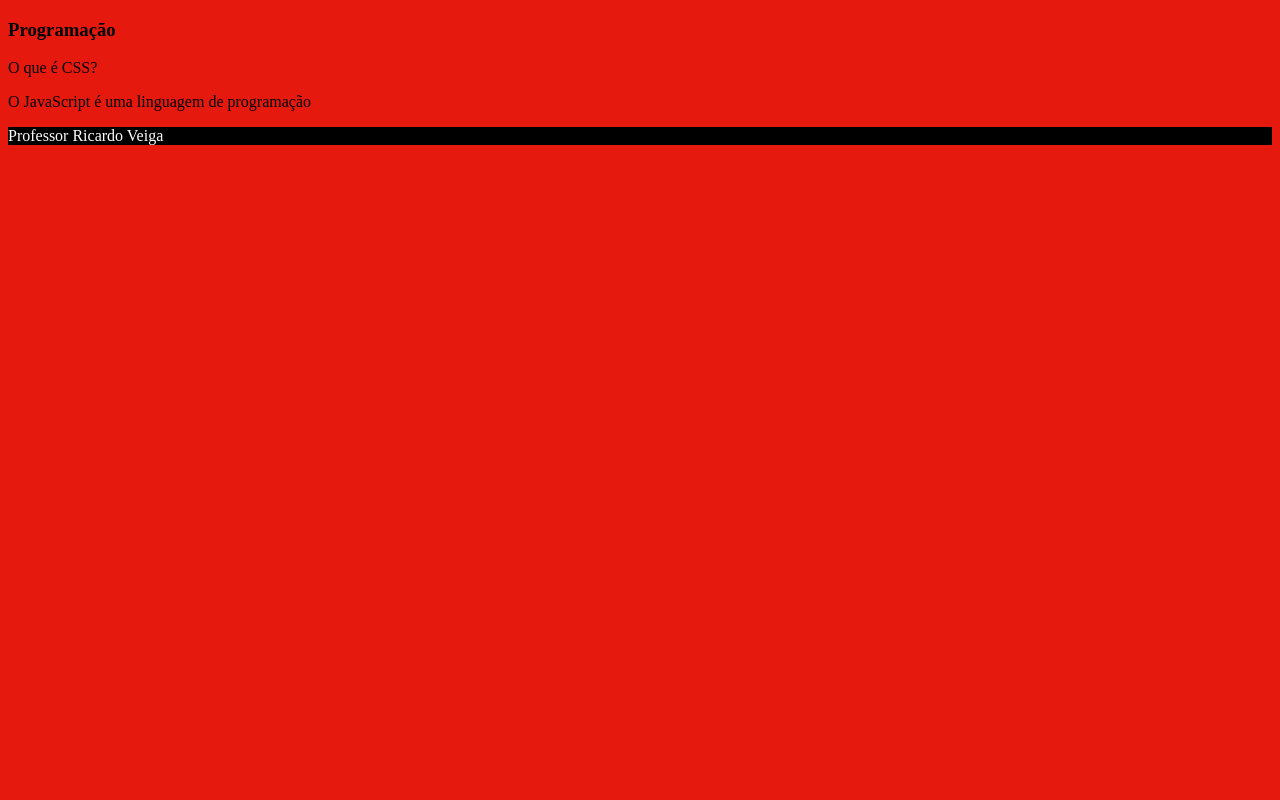
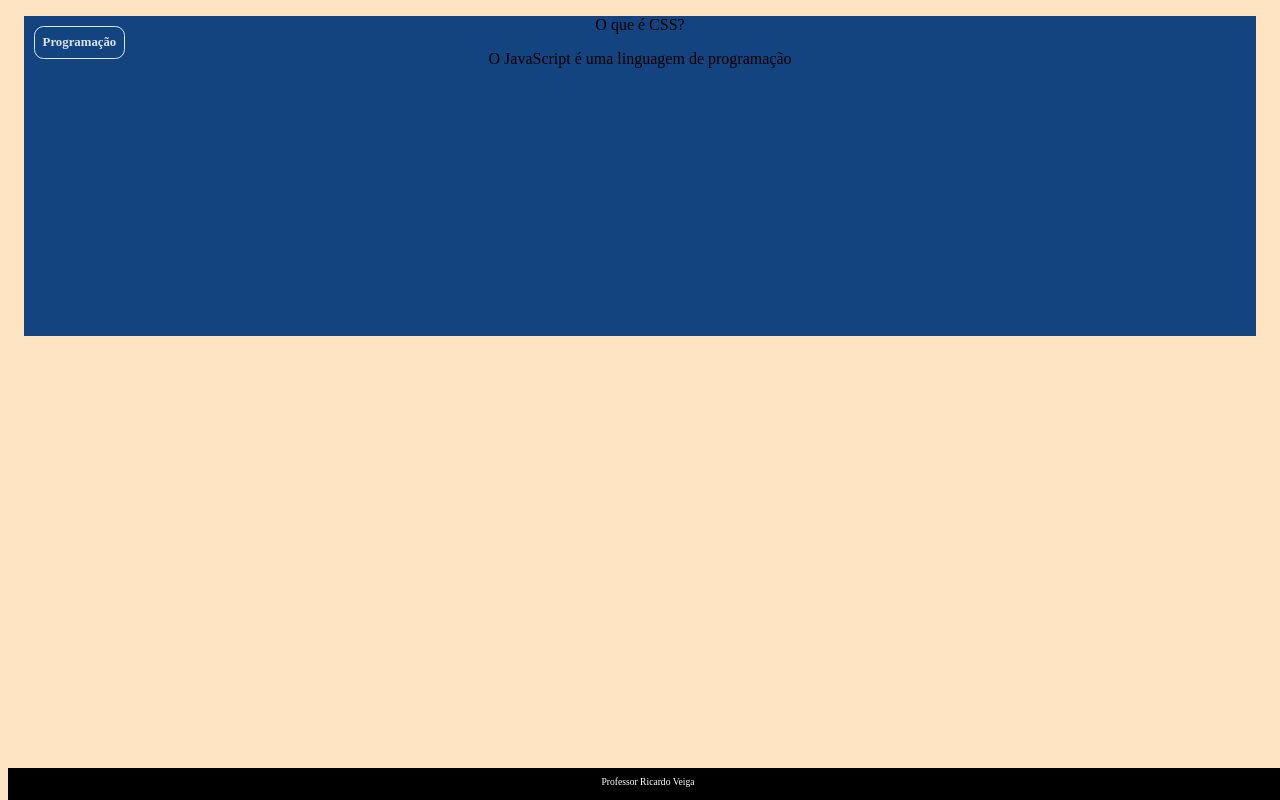
Before and after one commit to ricardoveiga18/html2, a plain HTML site: page index.html in a window 1280 px wide. Drawn offline with Linux system fonts and the light colour scheme.

Commit message:
Add files via upload

```diff
--- a/index.html
+++ b/index.html
@@ -7,6 +7,8 @@
     <title>Site CSS</title>
 </head>
 <body>
+    <main>
+        <section id="conatiner">
             <article class="cartao">
                 <div class="cartao_conteudo">
                     <h3>Programação</h3>
@@ -16,18 +18,16 @@
                     <div class=”cartao__conteudo__resposta”>
                         <p>O JavaScript é uma linguagem de programação</p>
                     </div>
+                </div>
+            </article>
+        </section>
+    </main>
 
-        </div>
 <footer>
     <p>Professor Ricardo Veiga</p>
 </footer>
 
 
 
-
-    </article>
-
-
-
 </body>
 </html>
--- /dev/null
+++ b/resete.css
@@ -0,0 +1,48 @@
+/* http://meyerweb.com/eric/tools/css/reset/
+   v2.0 | 20110126
+   License: none (public domain)
+*/
+
+html, body, div, span, applet, object, iframe,
+h1, h2, h3, h4, h5, h6, p, blockquote, pre,
+a, abbr, acronym, address, big, cite, code,
+del, dfn, em, img, ins, kbd, q, s, samp,
+small, strike, strong, sub, sup, tt, var,
+b, u, i, center,
+dl, dt, dd, ol, ul, li,
+fieldset, form, label, legend,
+table, caption, tbody, tfoot, thead, tr, th, td,
+article, aside, canvas, details, embed,
+figure, figcaption, footer, header, hgroup,
+menu, nav, output, ruby, section, summary,
+time, mark, audio, video {
+	margin: 0;
+	padding: 0;
+	border: 0;
+	font-size: 100%;
+	font: inherit;
+	vertical-align: baseline;
+}
+/* HTML5 display-role reset for older browsers */
+article, aside, details, figcaption, figure,
+footer, header, hgroup, menu, nav, section {
+	display: block;
+}
+body {
+	line-height: 1;
+}
+ol, ul {
+	list-style: none;
+}
+blockquote, q {
+	quotes: none;
+}
+blockquote:before, blockquote:after,
+q:before, q:after {
+	content: '';
+	content: none;
+}
+table {
+	border-collapse: collapse;
+	border-spacing: 0;
+}
--- a/style.css
+++ b/style.css
@@ -1,9 +1,85 @@
+:root {
+    --text-color: #DBE4EF;
+    --card-front-color: #144480;
+    --card-back-color: #00F4BF;
+}
+
 body{
-    background-color: #e6190f;
+    background-color: bisque;
+    font-family: Bai Jamjuree;
 
+}
+
+#container {
+    display: flex;
+    flex-wrap: wrap;
+    justify-content: space-between;
+    padding: 4rem;
+    gap: 3rem;
+}
+
+.cartao {
+    margin: 1rem 1rem;
+    height: 20rem;
+    flex-grow: 1;
+    flex-basis: calc(33% - 6rem);
+    }
+
+.cartao_conteudo {
+    background-color: var(--card-front-color);
+    text-align: center;
+    /* background-color: aquamarine; */
+    height: 100%;
+    transform-style: preserve-3d;
+    transition: transform 300ms ease-in-out;
+}
+
+.cartao_conteudo h3 {
+    color: var(--text-color);
+    border: 1px solid var(--text-color);
+    text-align: left;
+    padding: 0.5rem;
+    position: absolute;
+    margin: 0.6rem;
+    border-radius: 0.6rem;
+    font-size: 1vw;
+    backface-visibility: hidden;
+}
+
+.cartao__conteudo p {
+    margin-top: 1rem;
+    padding: 2rem;
+    margin-top: 4rem;
+}
+
+.cartao__conteudo__resposta p {
+    color: var(--card-back-color);
+    font-weight: 700;
+}
+
+.cartao.active .cartao__conteudo {
+    transform: rotateY(180deg);
+}
+
+.cartao__conteudo__pergunta,
+.cartao__conteudo__resposta {
+    backface-visibility: hidden;
+    position: absolute;
+    height: 100%;
+    width: 100%;
 }
 
 footer{
     background-color: black;
     color: white;
+    position: fixed;
+    bottom: 0;
+    width: 100%;
+    height: 2rem;
+
 }
+footer p {
+    text-align:center;
+    font-size: 0.6rem;
+    margin-top: 0.5rem;
+}
```
Lines whose indentation alone changed are shown as unchanged.
